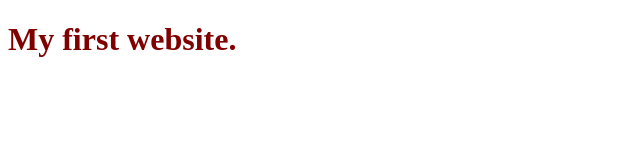
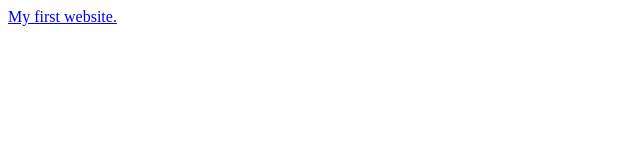
Before and after one commit to awesmprogram/Wbsite, a plain HTML site: page htmlandcss/index.html in a window 1280 px wide. Shown: the whole page, without its empty margins (0-640 px from the left). Drawn offline with Linux system fonts and the light colour scheme.

Commit message:
Update index.html

```diff
--- a/htmlandcss/index.html
+++ b/htmlandcss/index.html
@@ -6,6 +6,7 @@
   </head>
   <body>
     <div id="Intro">
+      <a href="./testextrafile.html"
       <h1>My first website.</h1>
     </div>
   </body>
```
